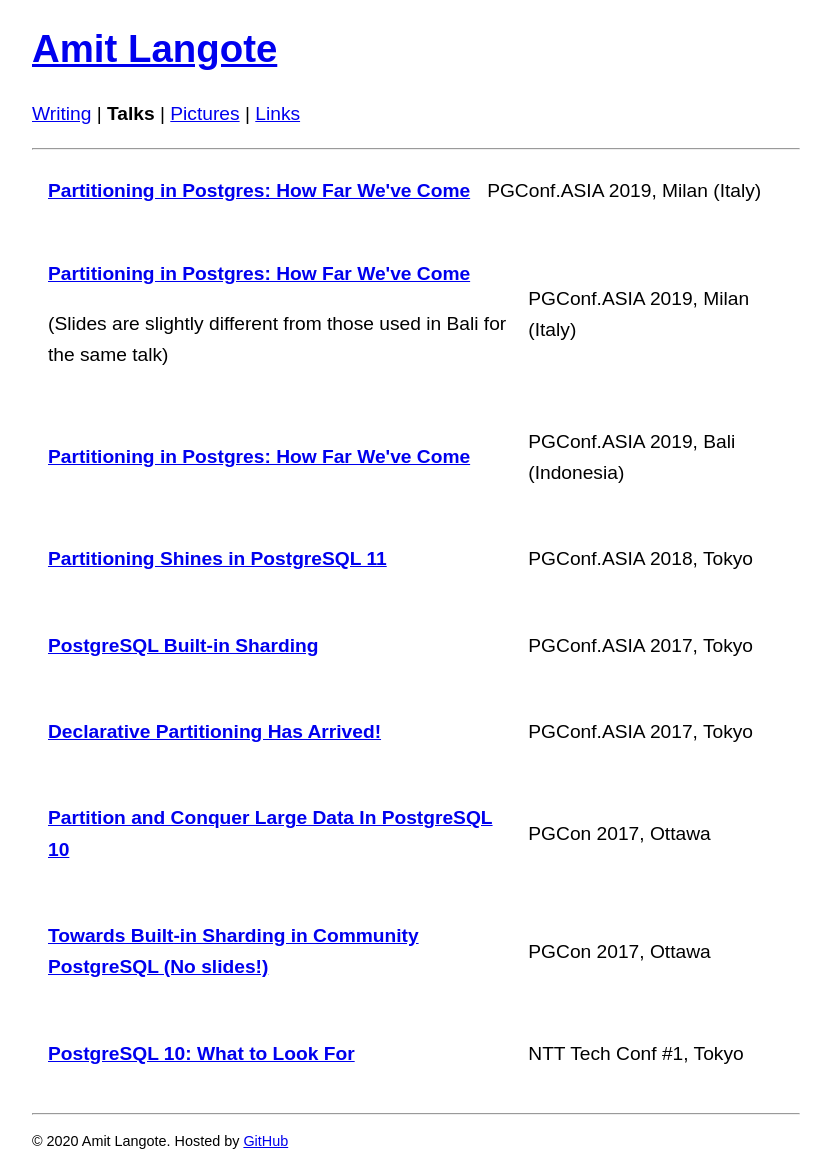
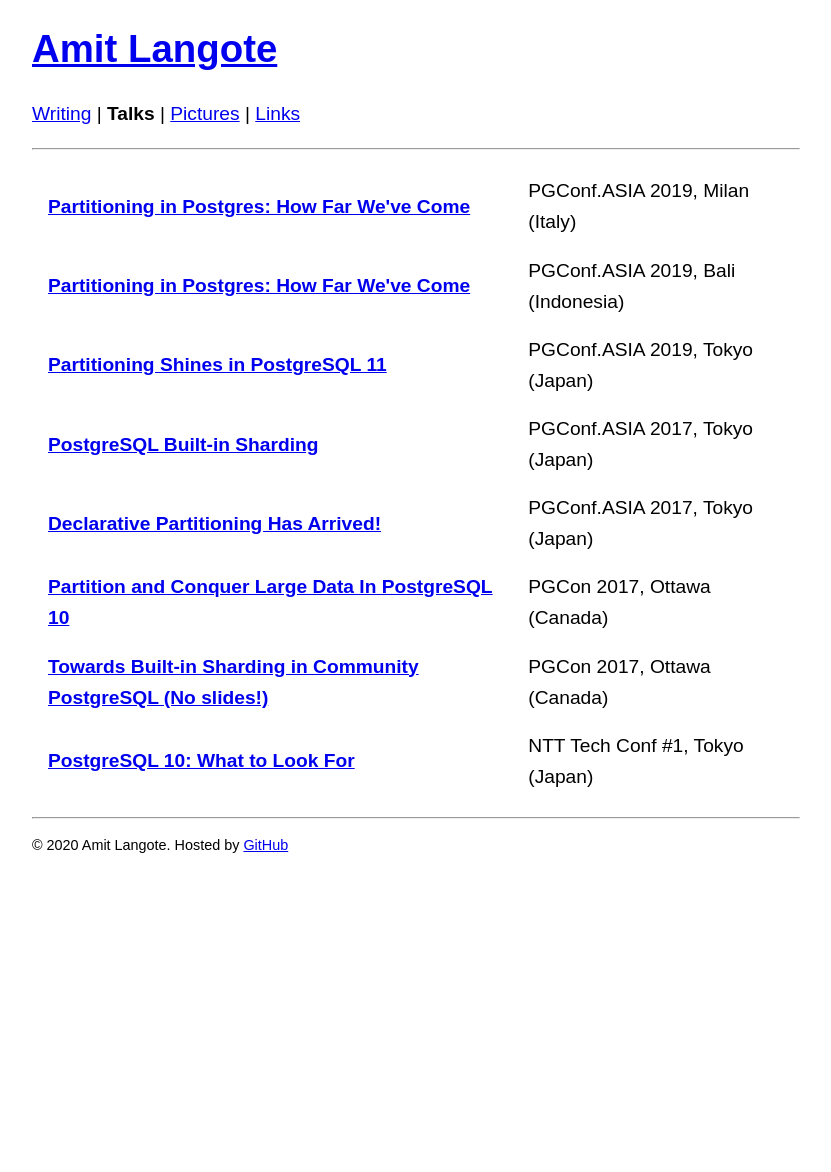
Before and after one commit to amitlan/website, a Jekyll site: the page built from talks/index.md, in a window 1280 px wide. Shown: the whole page, without its empty margins (224-1055 px from the left). Built offline with Jekyll 4.4.1, drawn with Linux system fonts in a browser that asks for light colours; after the commit the page ends 900 px from its top, so only the background shows below that.

Commit message:
posts: moved all talks

```diff
--- a/talks/index.md
+++ b/talks/index.md
@@ -11,117 +11,3 @@ title: Talks
   </tr>
   {% endfor %}
 </table>
-<table cellspacing="15">
-  <tr>
-    <td>
-		<p>
-			<a href="https://s3-ap-northeast-1.amazonaws.com/amitlan.com/files/slides/pgconf-eu-2019.pdf">
-				<b>Partitioning in Postgres: How Far We've Come</b>
-			</a>
-		</p>
-	    	<p>(Slides are slightly different from those used in Bali for the same talk)</p>
-	</td>
-
-    <td><p>
-       PGConf.ASIA 2019, Milan (Italy)
-    </p></td>
-  </tr>
-  <tr>
-    <td>
-		<p>
-			<a href="https://s3-ap-northeast-1.amazonaws.com/amitlan.com/files/slides/pgconf-asia-2019.pdf">
-				<b>Partitioning in Postgres: How Far We've Come</b>
-			</a>
-		</p>
-	</td>
-
-	  		<td><p>
-			PGConf.ASIA 2019, Bali (Indonesia)
-		</p></td>
-
-  </tr>
-  <tr>
-    <td>
-		<p>
-			<a href="https://s3-ap-northeast-1.amazonaws.com/amitlan.com/files/slides/pg-11-partition-shines-pgconf-asia-2018.pdf">
-				<b>Partitioning Shines in PostgreSQL 11</b>
-			</a>
-		</p>
-	</td>
-
-		<td><p>
-			PGConf.ASIA 2018, Tokyo
-		</p></td>
-
-</tr>
-  <tr>
-    <td>
-		<p>
-			<a href="https://s3-ap-northeast-1.amazonaws.com/amitlan.com/files/slides/pg-built-in-sharding-pgconf-asia-2017.pdf">
-				<b>PostgreSQL Built-in Sharding</b>
-			</a>
-		</p>
-	</td>
-
-		<td><p>
-			PGConf.ASIA 2017, Tokyo
-		</p></td>
-
-</tr>
-  <tr>
-    <td>
-		<p>
-			<a href="https://s3-ap-northeast-1.amazonaws.com/amitlan.com/files/slides/pg-decl-part-arrived-pgconf-asia-2017.pdf">
-				<b>Declarative Partitioning Has Arrived!</b>
-			</a>
-		</p>
-	</td>
-
-		<td><p>
-			PGConf.ASIA 2017, Tokyo
-		</p></td>
-
-</tr>
-  <tr>
-    <td>
-		<p>
-			<a href="https://s3-ap-northeast-1.amazonaws.com/amitlan.com/files/slides/pg10-partition-pgcon-2017.pdf">
-				<b>Partition and Conquer Large Data In PostgreSQL 10</b>
-			</a>
-		</p>
-
-		<td><p>
-			PGCon 2017, Ottawa
-		</p></td>
-	</td>
-
-</tr>
-  <tr>
-    <td>
-		<p>
-			<a href="https://www.pgcon.org/2017/schedule/events/1069.en.html">
-				<b>Towards Built-in Sharding in Community PostgreSQL (No slides!)</b>
-			</a>
-		</p>
-	</td>
-
-		<td><p>
-			PGCon 2017, Ottawa
-		</p></td>
-
-</tr>
-  <tr>
-    <td>
-		<p>
-			<a href="https://s3-ap-northeast-1.amazonaws.com/amitlan.com/files/slides/pg10-features-ntt-techconf.pdf">
-				<b>PostgreSQL 10: What to Look For</b>
-			</a>
-		</p>
-	</td>
-
-		<td><p>
-			NTT Tech Conf #1, Tokyo
-		</p></td>
-
-</tr>
-</table>
```
Also changed, not shown: _posts/2020-05-17-ntt-techconf--2017.md (added, +7 -0 lines), _posts/2020-05-17-pgcon-2017-2.md (added, +7 -0 lines), _posts/2020-05-17-pgcon-2017.md (added, +7 -0 lines), _posts/2020-05-17-pgconf-asia-2017-2.md (added, +7 -0 lines), _posts/2020-05-17-pgconf-asia-2017.md (added, +7 -0 lines), _posts/2020-05-17-pgconf-asia-2018.md (added, +7 -0 lines), _posts/2020-05-17-pgconf-asia-2019.md (added, +7 -0 lines).
